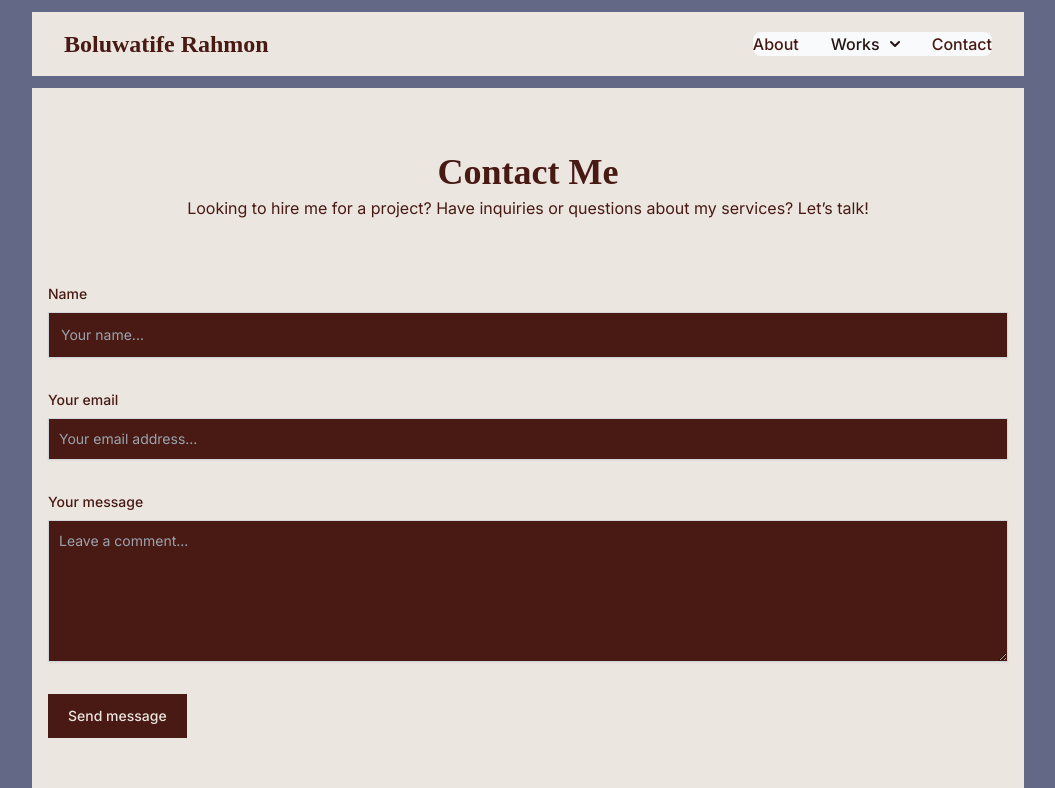
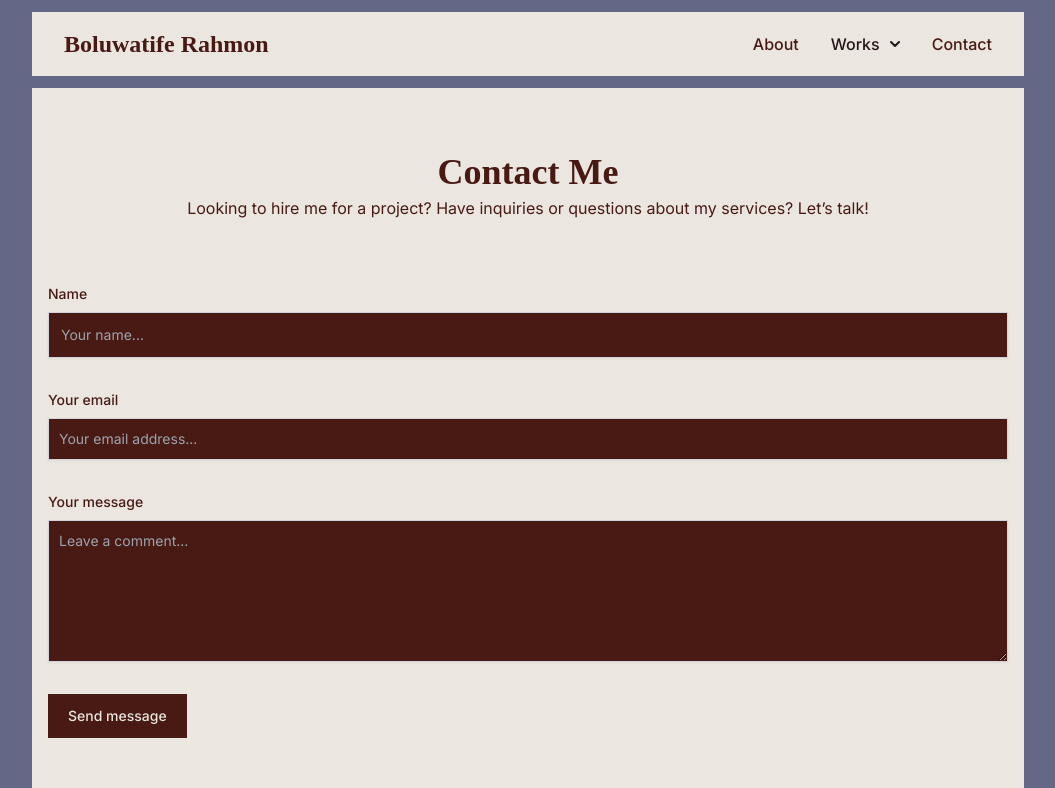
Before and after one commit to Deola06/Ibk, a website with bundled scripts: page src/contact.html in a window 1280 px wide. Shown: the top 788 px of the page, without its empty margins (112-1167 px from the left). Built offline with nearby package versions, Linux system fonts and the light colour scheme; a web font is replaced by a local one.

Commit message:
Add files via upload

```diff
--- a/src/contact.html
+++ b/src/contact.html
@@ -31,7 +31,7 @@
                     </button>
                     <!-- Navigation Links -->
                     <div class="hidden w-full md:block md:w-auto" id="navbar-dropdown">
-                        <ul class="flex flex-col font-medium p-4 md:p-0 mt-4 border border-gray-100 rounded-lg bg-gray-50 md:space-x-8 rtl:space-x-reverse md:flex-row md:mt-0 md:border-0 dark:bg-dark-brown dark:border-gray-700">
+                        <ul class="flex flex-col font-medium p-4 md:p-0 mt-4 border border-gray-100 rounded-lg bg-gray-50 md:space-x-8 rtl:space-x-reverse md:flex-row md:mt-0 md:border-0 md:bg-light-cream dark:bg-gray-700 md:dark:bg-dark-brown dark:border-gray-700">
                             <!-- Navigation Items -->
                             <li><a href="index.html" class="block py-2 px-3 dark:text-light-cream text-dark-brown rounded md:bg-transparent md:text-brown md:p-0 md:dark:text-light-cream md:dark:bg-transparent" aria-current="page">About</a></li>
                             <li>
```
